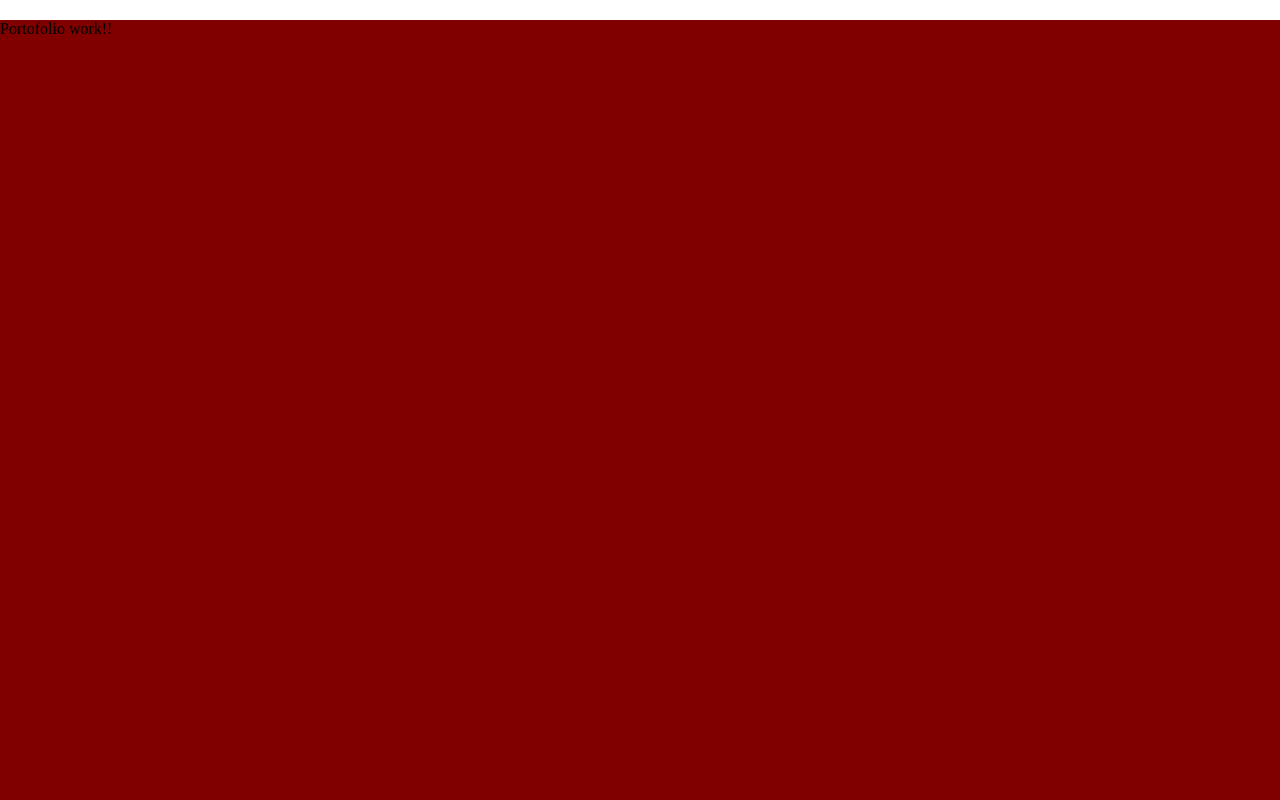
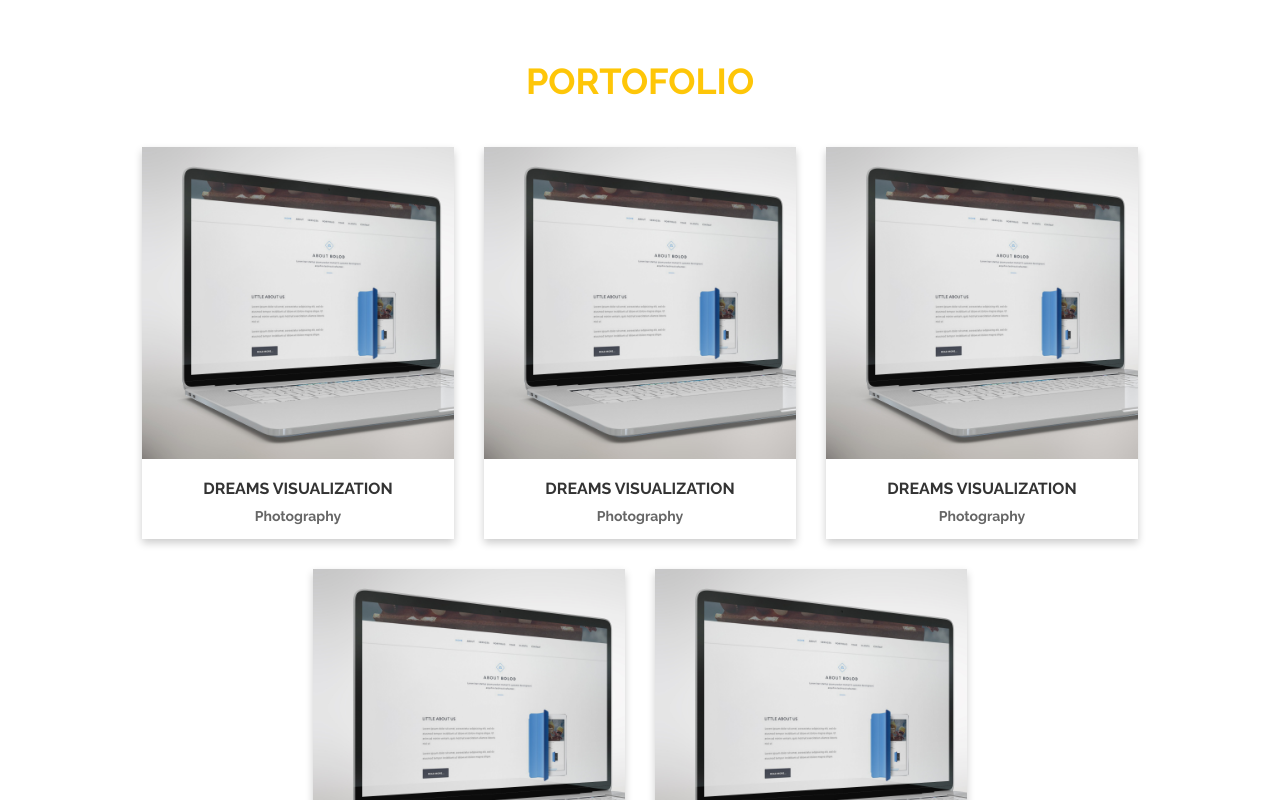
Before and after one commit to Nomentsafiidy/portfolio, a Vue app: page / in a window 1280 px wide. Shown: the part 2460-3260 px from the top of the page. Built offline with nearby package versions, Linux system fonts and the light colour scheme; a web font is replaced by a local one.

Commit message:
feat portofolio: set Content

```diff
--- a/src/components/portofolio/Portofolio.vue
+++ b/src/components/portofolio/Portofolio.vue
@@ -1,12 +1,25 @@
 <template>
   <div id="m_portofolio" >
-      Portofolio work!!
+    <div class="m_title">
+      Portofolio
+    </div>
+    <div class="m_container">
+      <Work />
+      <Work />
+      <Work />
+      <Work />
+      <Work />
+    </div>
   </div>
 </template>
 
 <script>
+import Work from "./components/Work"
 export default {
-  name: 'Portofolio'
+  name: 'Portofolio',
+  components: {
+    Work
+  }
 }
 </script>
 
--- /dev/null
+++ b/src/components/portofolio/components/Work.vue
@@ -0,0 +1,82 @@
+<template>
+  <div class="m_work_item">
+    <div class="img">
+      <div class="filter">
+
+      </div>
+      <img src="./../../../assets/img/work.jpg" alt="work">
+    </div>
+    <div class="m_work_description">
+      <div class="m_title">Dreams Visualization</div>
+      <div class="m_category">Photography</div>
+    </div>
+  </div>
+</template>
+
+<script>
+export default {
+  name:"Work"
+}
+</script>
+
+<style lang="scss" scoped>
+  .m_work_item{
+    width: 312px;
+    background: white;
+    box-shadow: 0 4px 8px 0 rgba(0,0,0,0.2);
+    transition: 0.3s;
+    margin: 15px;
+    &:hover {
+      box-shadow: 0 8px 16px 0 rgba(0,0,0,0.2);
+      .img {
+        .filter{
+          width: 100%;
+          height: 100%;
+        }
+      }
+      .m_work_description{
+        background: var(--warning-color);
+        .m_title{
+          color:white;
+        }
+        .m_category{
+          color: white;
+        }
+    }
+    }
+    .img {
+      height: 312px;
+      width: 312px;
+      position: relative;
+      img{
+        z-index: 1;
+      }
+      .filter{
+        background: rgba(black, 0.5);
+        position: absolute;
+        width: 0px;
+        height: 100%;
+        z-index: 2;
+        transition: width 0.8s;
+      }
+    }
+    .m_work_description{
+      text-align: center;
+      font-family: "Raleway-Bold";
+      padding: 10px;
+      transition: background-color 0.7s;
+      .m_title{
+        font-size: 16px;
+        color: #333333;
+        margin: 0;
+        transition: color 0.4s;
+      }
+      .m_category{
+        font-size: 14px;
+        color: #666666;
+        margin-bottom: 5px;
+        transition: color 0.4s;
+      }
+    }
+  }
+</style>
--- a/src/components/portofolio/portofolio.scss
+++ b/src/components/portofolio/portofolio.scss
@@ -1,5 +1,11 @@
-#m_portofolio{
-    min-height: 100%;
-    width: 100%;
-    background-color: maroon;
+#m_portofolio {
+  min-height: 100%;
+  width: 100%;
+  padding: 30px;
 }
+.m_container {
+  display: flex;
+  flex-wrap: wrap;
+  flex-direction: row;
+  justify-content: center;
+}
```
Also changed, not shown: src/assets/img/work.jpg (added).
